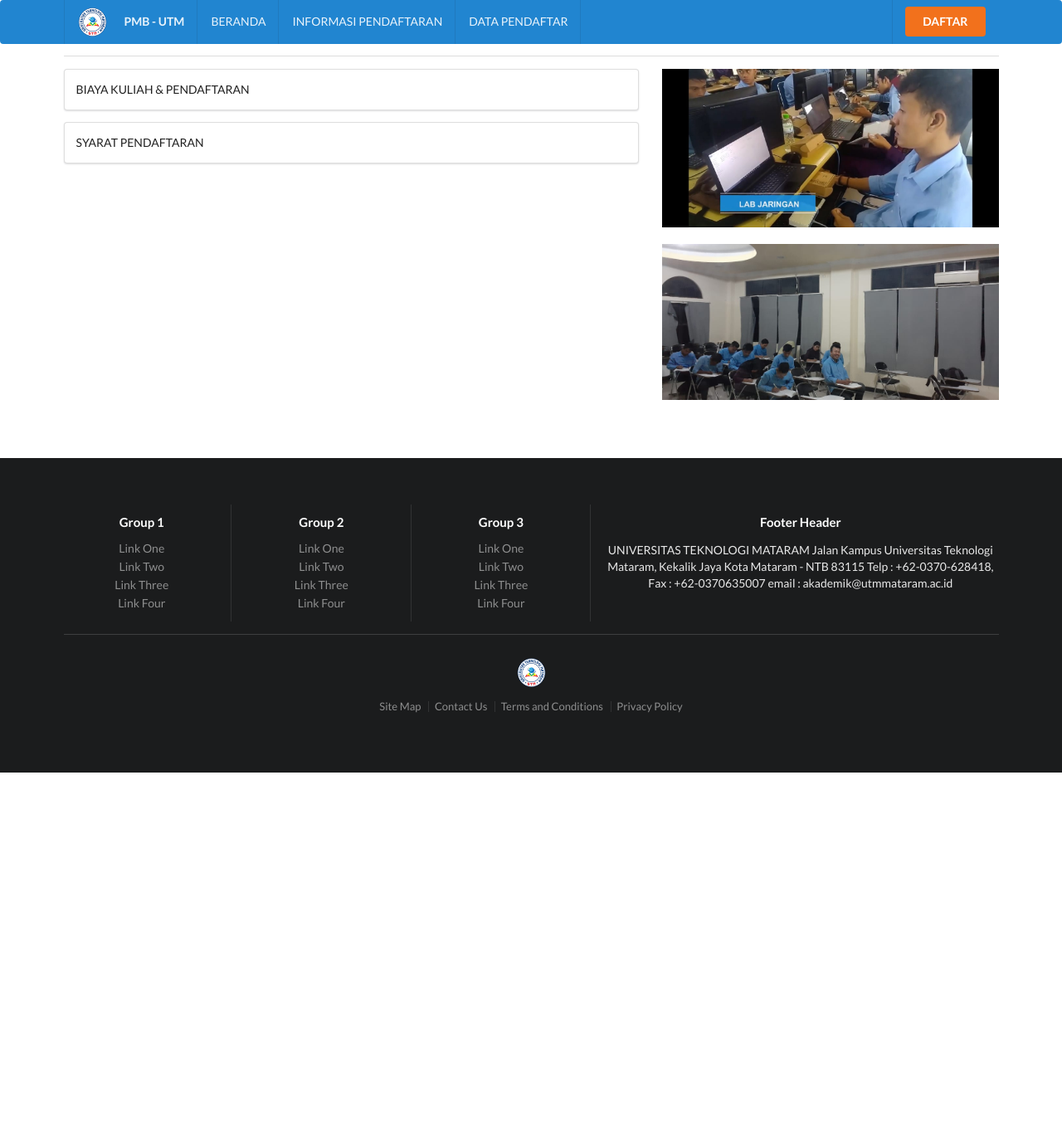
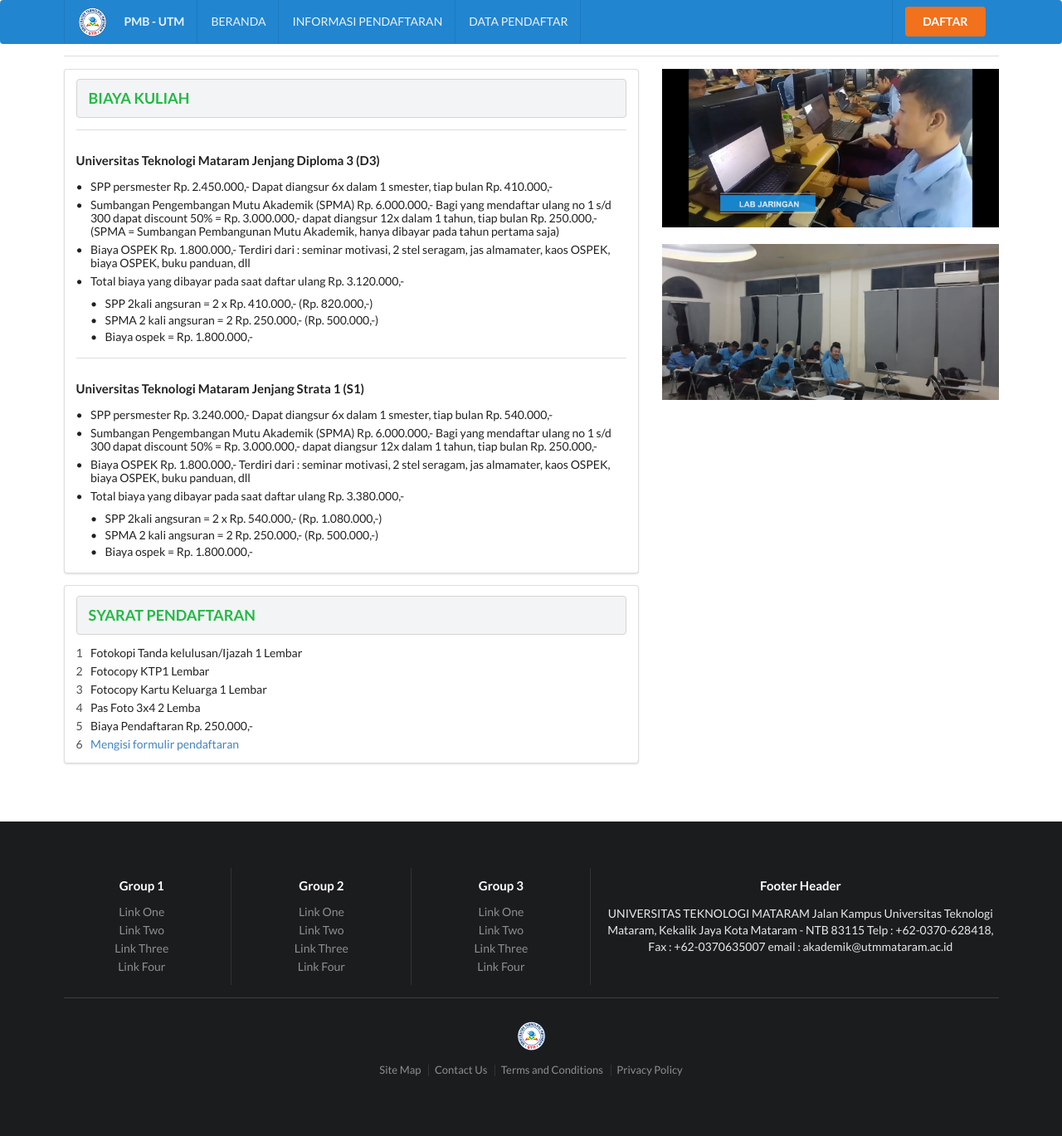
Before and after one commit to setiaendra18/semantic-ui-pendaftaran-mahasiswa-baru, a PHP site: page /informasi.php in a window 1280 px wide. Shown: the whole page at 83% size. Before the commit the page ends 931 px from the top, so only its background shows below. Run offline with PHP 8.4, Linux system fonts and the light colour scheme.

Commit message:
informasi pendaftaran

```diff
--- a/informasi.php
+++ b/informasi.php
@@ -4,14 +4,73 @@
 <div class="ui two column stackable grid">
     <div class="ten wide column">
         <div class="ui segment">
-            BIAYA KULIAH & PENDAFTARAN
+            <h3 class="ui green block header">BIAYA KULIAH</h3>
+            <div class="ui divider"></div>
+            <h4>Universitas Teknologi Mataram Jenjang Diploma 3 (D3)</h4>
+            <div class="ui bulleted list">
+                <div class="item">SPP persmester Rp. 2.450.000,-
+                    Dapat diangsur 6x dalam 1 smester, tiap bulan Rp. 410.000,-</div>
+                <div class="item">Sumbangan Pengembangan Mutu Akademik (SPMA) Rp. 6.000.000,-
+                    Bagi yang mendaftar ulang no 1 s/d 300 dapat discount 50% = Rp. 3.000.000,- dapat diangsur 12x dalam
+                    1 tahun, tiap bulan Rp. 250.000,-
+                    (SPMA = Sumbangan Pembangunan Mutu Akademik, hanya dibayar pada tahun pertama saja)
+                </div>
+                <div class="item">
+                    Biaya OSPEK Rp. 1.800.000,-
+                    Terdiri dari : seminar motivasi, 2 stel seragam, jas almamater, kaos OSPEK, biaya OSPEK, buku
+                    panduan, dll
+                </div>
+                <div class="item">
+                    <div>Total biaya yang dibayar pada saat daftar ulang Rp. 3.120.000,-</div>
+                    <div class="ui  list">
+
+                        <div class="item">SPP 2kali angsuran = 2 x Rp. 410.000,- (Rp. 820.000,-)</div>
+                        <div class="item">SPMA 2 kali angsuran = 2 Rp. 250.000,- (Rp. 500.000,-)</div>
+                        <div class="item">Biaya ospek = Rp. 1.800.000,-</div>
+                    </div>
+                </div>
+            </div>
+            <div class="ui divider"></div>
+            <h4>Universitas Teknologi Mataram Jenjang Strata 1 (S1)</h4>
+            <div class="ui bulleted list">
+                <div class="item">SPP persmester Rp. 3.240.000,-
+                    Dapat diangsur 6x dalam 1 smester, tiap bulan Rp. 540.000,-</div>
+                <div class="item">Sumbangan Pengembangan Mutu Akademik (SPMA) Rp. 6.000.000,-
+                    Bagi yang mendaftar ulang no 1 s/d 300 dapat discount 50% = Rp. 3.000.000,- dapat diangsur 12x dalam
+                    1 tahun, tiap bulan Rp. 250.000,-
+                </div>
+                <div class="item">
+                    Biaya OSPEK Rp. 1.800.000,-
+                    Terdiri dari : seminar motivasi, 2 stel seragam, jas almamater, kaos OSPEK, biaya OSPEK, buku
+                    panduan, dll
+                </div>
+                <div class="item">
+                    <div>Total biaya yang dibayar pada saat daftar ulang Rp. 3.380.000,-</div>
+                    <div class="ui  list">
+
+                        <div class="item"> SPP 2kali angsuran = 2 x Rp. 540.000,- (Rp. 1.080.000,-)</div>
+                        <div class="item">SPMA 2 kali angsuran = 2 Rp. 250.000,- (Rp. 500.000,-)</div>
+                        <div class="item">Biaya ospek = Rp. 1.800.000,-</div>
+                    </div>
+                </div>
+            </div>
         </div>
         <div class="ui segment">
-            SYARAT PENDAFTARAN
+            <h3 class="ui green block header">SYARAT PENDAFTARAN</h3>
+
+            <div class="ui ordered list">
+                <div class="item">Fotokopi Tanda kelulusan/Ijazah 1 Lembar</div>
+                <div class="item">Fotocopy KTP1 Lembar</div>
+                <div class="item">Fotocopy Kartu Keluarga 1 Lembar</div>
+                <div class="item">Pas Foto 3x4 2 Lemba</div>
+                <div class="item">Biaya Pendaftaran Rp. 250.000,-</div>
+                <a herf="form_pendaftaran.php" class="item">Mengisi formulir pendaftaran</a>
+            </div>
+
         </div>
     </div>
     <div class="six wide column">
-        <img class=" ui centered fluid image " src="assets/images/lab-jaringan.jpg"><br/>
+        <img class=" ui centered fluid image " src="assets/images/lab-jaringan.jpg"><br />
         <img class=" ui centered fluid image " src="assets/images/kelas.jpg">
     </div>
 </div>
```
